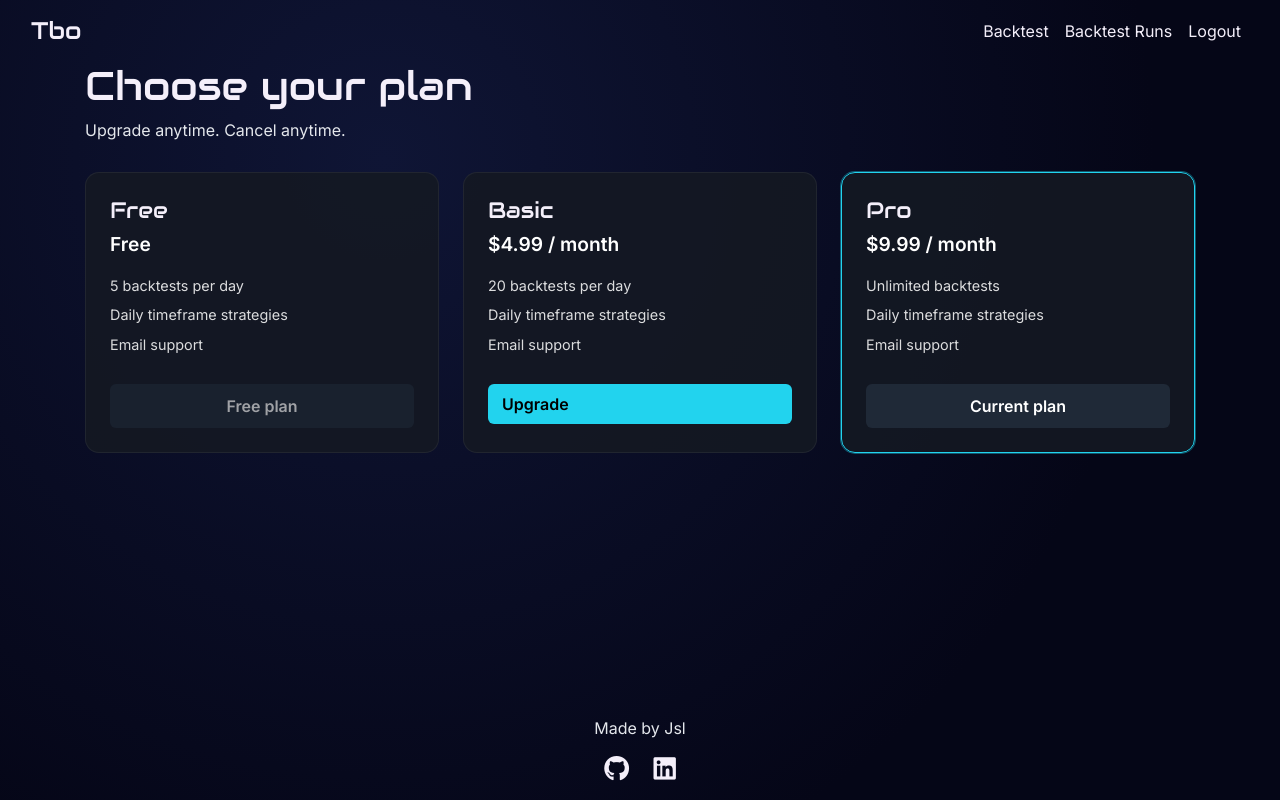
After one commit to john-lohoba/Milestone-Project-4, a Django app: page /subscription/pricing/ in a window 1280 px wide. The commit adds this page. Run offline with Django 4.2, Linux system fonts and the light colour scheme; a user stored in the database is signed in; data comes from the database, SQL or seed files in the repository; both versions use the stored data as it was after the commit; some libraries are stand-ins or nearby versions.

Commit message:
Create pricing view, template, urls and styles

```diff
--- a/dashboard/templates/dashboard/backtest_list.html
+++ b/dashboard/templates/dashboard/backtest_list.html
@@ -35,7 +35,7 @@
         </div>
         {% endif %}
 
-        <a href="{% url 'backtest-list' %}" class="btn-secondary">
+        <a href="{% url 'subscription:pricing' %}" class="btn-secondary">
             Manage subscription
         </a>
 
@@ -48,7 +48,7 @@
             {{ today_count }} / 5 backtests today
         </div>
 
-        <a href="{% url 'backtest-list' %}" class="btn-primary">
+        <a href="{% url 'subscription:pricing' %}" class="btn-primary">
             Upgrade
         </a>
         {% endif %}
--- /dev/null
+++ b/subscription/static/subscription/css/subscription.css
@@ -0,0 +1,76 @@
+.pricing-grid {
+    display: grid;
+    grid-template-columns: repeat(auto-fit, minmax(260px, 1fr));
+    gap: 24px;
+    margin-top: 30px;
+}
+
+.pricing-card {
+    background: rgba(20, 25, 35, 0.9);
+    border-radius: 14px;
+    padding: 24px;
+    color: #fff;
+    border: 1px solid rgba(255, 255, 255, 0.06);
+    display: flex;
+    flex-direction: column;
+}
+
+.pricing-card.active {
+    border-color: #22d3ee;
+    box-shadow: 0 0 0 1px rgba(34, 211, 238, 0.4);
+}
+
+.plan-name {
+    font-size: 1.4rem;
+    margin-bottom: 6px;
+}
+
+.plan-price {
+    font-size: 1.2rem;
+    font-weight: 600;
+    margin-bottom: 16px;
+}
+
+.plan-features {
+    list-style: none;
+    padding: 0;
+    margin-bottom: 20px;
+    font-size: 0.9rem;
+    opacity: 0.85;
+}
+
+.plan-features li {
+    margin-bottom: 8px;
+}
+
+.current-plan {
+    margin-top: auto;
+    padding: 10px;
+    text-align: center;
+    border-radius: 6px;
+    background: #1f2937;
+    font-weight: 600;
+}
+
+.current-plan.muted {
+    opacity: 0.6;
+}
+
+.btn-primary {
+    display: inline-block;
+    padding: 8px 14px;
+    background: #22d3ee;
+    color: #000;
+    border-radius: 6px;
+    text-decoration: none;
+    font-weight: 600;
+}
+
+.btn-secondary {
+    display: inline-block;
+    padding: 8px 14px;
+    background: #1f2937;
+    color: #fff;
+    border-radius: 6px;
+    text-decoration: none;
+}
--- /dev/null
+++ b/subscription/templates/subscription/pricing.html
@@ -0,0 +1,63 @@
+{% extends "base.html" %}
+{% load static %}
+{% block extra_css %}
+<link rel="stylesheet" href="{% static 'subscription/css/subscription.css' %}">
+{% endblock %}
+{% block content %}
+
+<div class="container dashboard-container">
+
+    <h1 class="dashboard-title">Choose your plan</h1>
+    <p class="dashboard-subtitle">
+        Upgrade anytime. Cancel anytime.
+    </p>
+
+    <div class="pricing-grid">
+
+        {% for plan in plans %}
+        <div class="pricing-card {% if current_plan == plan %}active{% endif %}">
+
+            <h2 class="plan-name">{{ plan.name }}</h2>
+
+            <div class="plan-price">
+                {% if plan.price == 0 %}
+                Free
+                {% else %}
+                ${{ plan.price }} / month
+                {% endif %}
+            </div>
+
+            <ul class="plan-features">
+                {% if plan.max_backtests_per_day %}
+                <li>{{ plan.max_backtests_per_day }} backtests per day</li>
+                {% else %}
+                <li>Unlimited backtests</li>
+                {% endif %}
+                <li>Daily timeframe strategies</li>
+                <li>Email support</li>
+            </ul>
+
+            {% if current_plan == plan %}
+            <div class="current-plan">
+                Current plan
+            </div>
+            {% else %}
+            {% if plan.price > 0 %}
+            <a href="{% url 'subscription:checkout' plan.slug %}" class="btn-primary">
+                Upgrade
+            </a>
+            {% else %}
+            <div class="current-plan muted">
+                Free plan
+            </div>
+            {% endif %}
+            {% endif %}
+
+        </div>
+        {% endfor %}
+
+    </div>
+
+</div>
+
+{% endblock %}
--- a/subscription/urls.py
+++ b/subscription/urls.py
@@ -8,5 +8,6 @@ urlpatterns = [
     path("checkout/<slug:slug>/", views.start_checkout, name="checkout"),
     path("success/", views.checkout_success, name="success"),
     path("cancel/", views.checkout_cancel, name="cancel"),
+    path("pricing/", views.pricing_view, name="pricing"),
     path("webhook/", stripe_webhook, name="stripe-webhook")
 ]
--- a/subscription/views.py
+++ b/subscription/views.py
@@ -60,3 +60,18 @@ def stripe_webhook(request):
     dispatch_stripe_event(event)
     print(f"Stripe Event: {event['type']}")
     return HttpResponse(status=200)
+
+
+@login_required
+def pricing_view(request):
+    plans = Plan.objects.all().order_by("price")
+
+    subscription = getattr(request.user, "usersubscription", None)
+    current_plan = subscription.plan if subscription else None
+
+    context = {
+        "plans": plans,
+        "current_plan": current_plan,
+    }
+
+    return render(request, "subscription/pricing.html", context)
```
Also changed, not shown: db.sqlite3.
